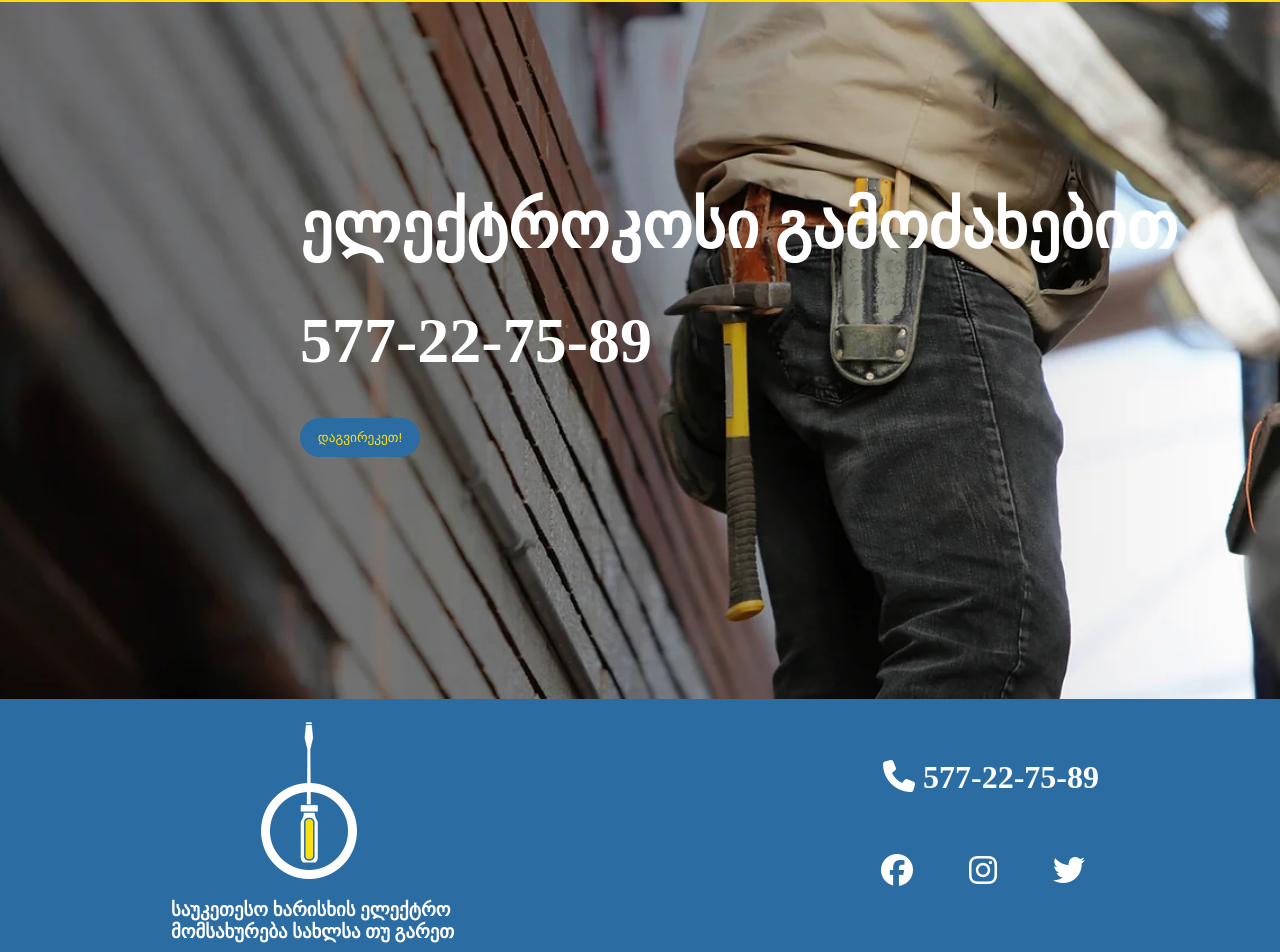
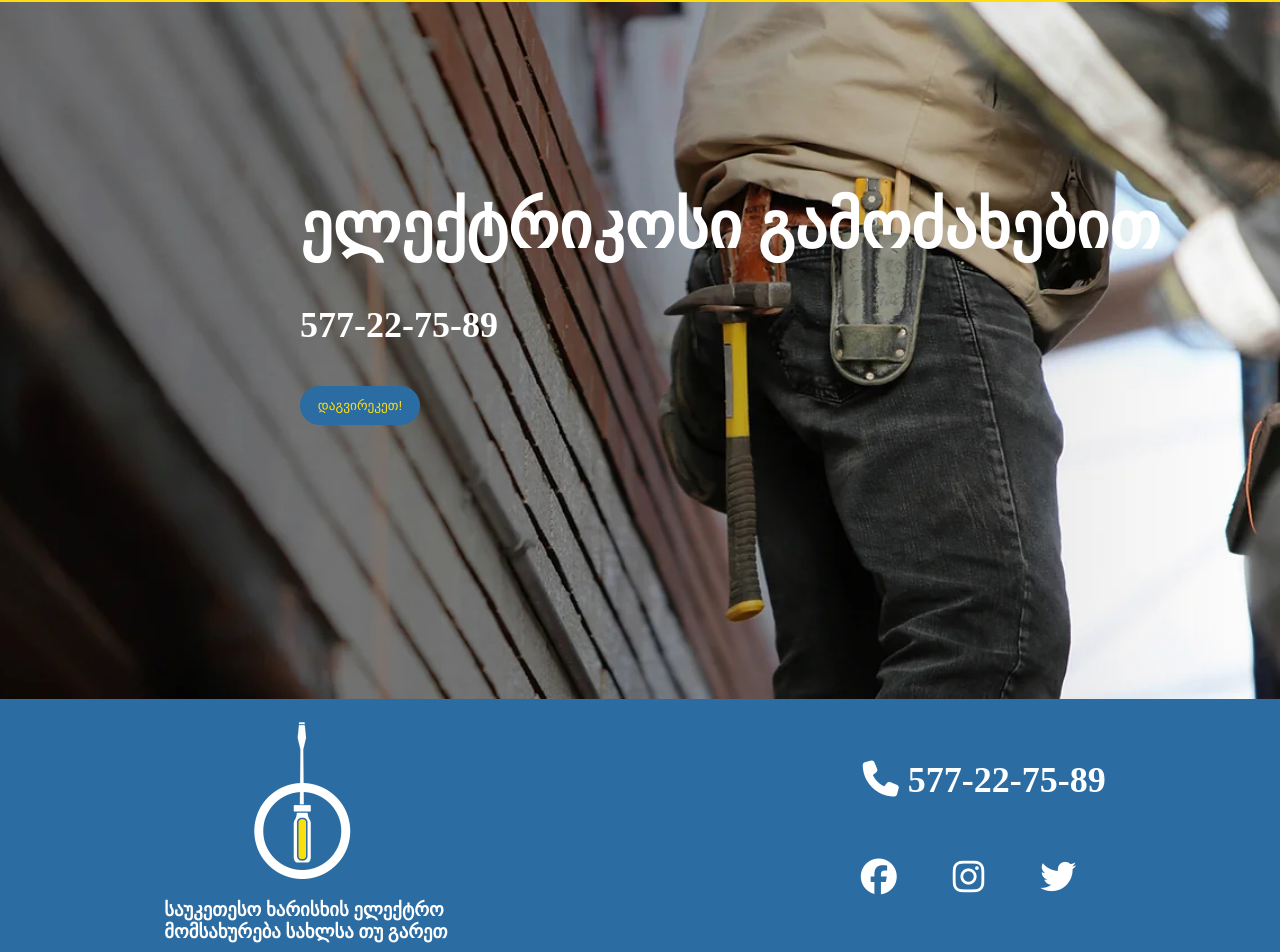
Before and after one commit to toko09/EService, an Angular app: page / in a window 1280 px wide. Shown: the part 61-1013 px from the top of the page. Built offline with nearby package versions, Linux system fonts and the light colour scheme; a web font is replaced by a local one.

Commit message:
robots.txt

```diff
--- a/src/app/components/landing/landing.component.css
+++ b/src/app/components/landing/landing.component.css
@@ -62,13 +62,18 @@
     transition: color 1000ms ease;
 
 }
-.svgs>i{
+h2{
+    font-size:36px;
+}
+.svgs>a{
+    text-decoration: none;
+    color: white;
+
     padding: 8px;
     border-radius: 10px;
     transition: color 1000ms ease;
-
 }
-.call:hover,.phone:hover,.svgs>i:hover{
+.call:hover,.phone:hover,.svgs>a:hover{
     background-color: #FFDE11;
     color: #2B6CA3;
     cursor: pointer;
--- a/src/app/components/landing/landing.component.html
+++ b/src/app/components/landing/landing.component.html
@@ -1,7 +1,7 @@
 <div class="landingphoto">
   <div class="photocover">
-    <h1>ელექტროკოსი გამოძახებით</h1>
-    <h1>577-22-75-89</h1>
+    <h1>ელექტრიკოსი გამოძახებით</h1>
+    <h2>577-22-75-89</h2>
     <button (click)="call()" class="call">დაგვირეკეთ!</button>
   </div>
 </div>
@@ -10,7 +10,7 @@
 
         <div class="unit">
             <img class="atv" src="assets/atv.png" alt="eleqtrikosi gamodzaxebit" />
-            <h1 class="circle"><i class="fa-regular fa-circle"></i></h1>
+            <h2 class="circle"><i class="fa-regular fa-circle"></i></h2>
         </div>
         <div class="unittext">
             <h3 style="display: inline">
@@ -19,10 +19,14 @@
         </div>
     </div>
   <div class="adress">
-    <h1 class="phone" (click)="call()">
+    <h2 class="phone" (click)="call()">
       <i class="fa-solid fa-phone"></i>
       577-22-75-89
-    </h1>
-    <h1 class="svgs"><i style="margin-right: 40px;" class="fa-brands fa-facebook"></i><i style="margin-right: 40px;" class="fa-brands fa-instagram"></i><i class="fa-brands fa-twitter"></i></h1>
+    </h2>
+    <h2 class="svgs">
+      <a href="https://www.facebook.com/profile.php?id=61556020191422" target="_blank" style="margin-right: 40px;" class="fa-brands fa-facebook"></a>
+      <a href="" target="_blank" style="margin-right: 40px;" class="fa-brands fa-instagram"></a>
+      <a href="" target="_blank" class="fa-brands fa-twitter"></a>
+  </h2>
   </div>
 </div>
--- a/src/index.html
+++ b/src/index.html
@@ -5,19 +5,14 @@
   <title>ელექტრიკოსი თბილისში</title>
   <base href="/">
   <meta name="viewport" content="width=device-width, initial-scale=1">
-  <meta name="description" content="ელექტრიკის გამოძახება თბილისში 577 22 75 89">
+  <meta name="description" content=" 577 22 75 89 ელექტრიკოსის გამოძახება თბილისში, უმაღლესი ხარისხის მომსახურება">
   <link rel="icon" type="image/x-icon" href="favicon.ico">
   <link rel="preconnect" href="https://fonts.googleapis.com">
 <link rel="preconnect" href="https://fonts.gstatic.com" crossorigin>
 <link href="https://fonts.googleapis.com/css2?family=Agbalumo&family=Fraunces:opsz,wght@9..144,100&family=Salsa&family=Space+Mono&display=swap" rel="stylesheet">
 </head>
 <body>
-  <h1 style="display: none;">ელექტრიკოსი გამოძახებით</h1>
-  <h1 style="display: none;">eleqtrikosi gamodzaxebit</h1>
-
-
   <app-root></app-root>
-
 
   <script src="https://kit.fontawesome.com/2842a80a08.js" crossorigin="anonymous"></script>
 </body>
```
Also changed, not shown: src/robots.txt (added).
